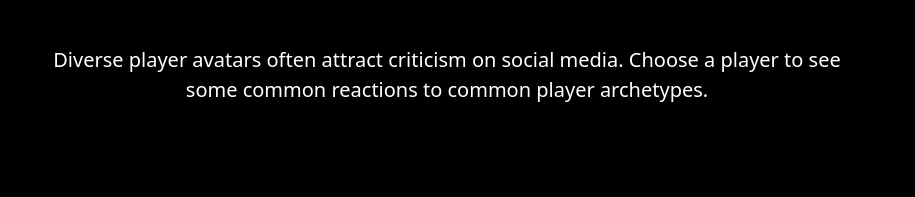
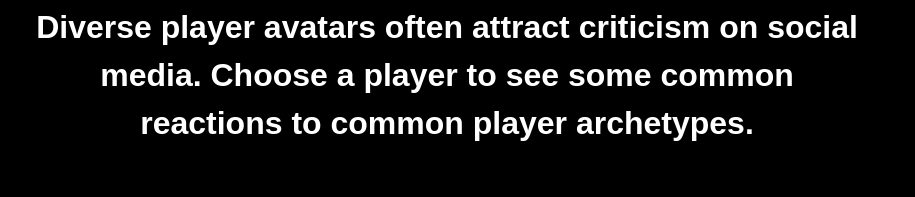
Before and after one commit to ucbsoj/woke-games, a plain HTML site: page index.html in a window 1280 px wide. Shown: the part 2054-2251 px from the top of the page, without its empty margins (193-1108 px from the left). Drawn offline with Linux system fonts and the light colour scheme; a web font is replaced by a local one.

Commit message:
added jersey font

```diff
--- a/css/fonts.css
+++ b/css/fonts.css
@@ -0,0 +1,8 @@
+/* jersey-25-regular - latin */
+@font-face {
+    font-display: swap; /* Check https://developer.mozilla.org/en-US/docs/Web/CSS/@font-face/font-display for other options. */
+    font-family: 'Jersey 25';
+    font-style: normal;
+    font-weight: 400;
+    src: url('fonts/jersey-25-v3-latin-regular.woff2') format('woff2'); /* Chrome 36+, Opera 23+, Firefox 39+, Safari 12+, iOS 10+ */
+  }
--- a/index.html
+++ b/index.html
@@ -4,7 +4,7 @@
     <meta charset="UTF-8">
     <meta name="viewport" content="width=device-width, initial-scale=1.0">
     <link href="css/bootstrap.min.css" rel="stylesheet">
-    <link href="css/fonts.css" rel="stylesheet">
+    <link href="css/fonts.css?2" rel="stylesheet">
     <title>Are Woke Games Doome to Fail?</title>
     <style>
         .vh-50{min-height: 50vh;}
@@ -29,6 +29,10 @@
         }
         .modal-header{
             border-bottom:none;
+        }
+        p,p.lead{
+            font-family: 'Jersey 25', sans-serif !important;
+            font-weight: 700;
         }
     </style>
 </head>
@@ -55,7 +59,7 @@
             <div class="col-12 col-lg-8">
                 <div class="vh-100 d-flex flex-column justify-content-center align-items-middle text-center">
                     <img src="images/fight.png" class="img-fluid d-block mx-auto mb-5" style="max-width:70vw" alt="The word fight, stylized in an 80 video game aesthetic">
-                    <p class="lead text-white text-center">Diverse player avatars often attract criticism on social media. Choose a player to see some common reactions to common player archetypes. </p>
+                    <p class="lead text-white text-center fs-2">Diverse player avatars often attract criticism on social media. Choose a player to see some common reactions to common player archetypes. </p>
                 </div>
             </div>
         </div>
```
Also changed, not shown: fonts/jersey-25-v3-latin-regular.woff2 (added).
